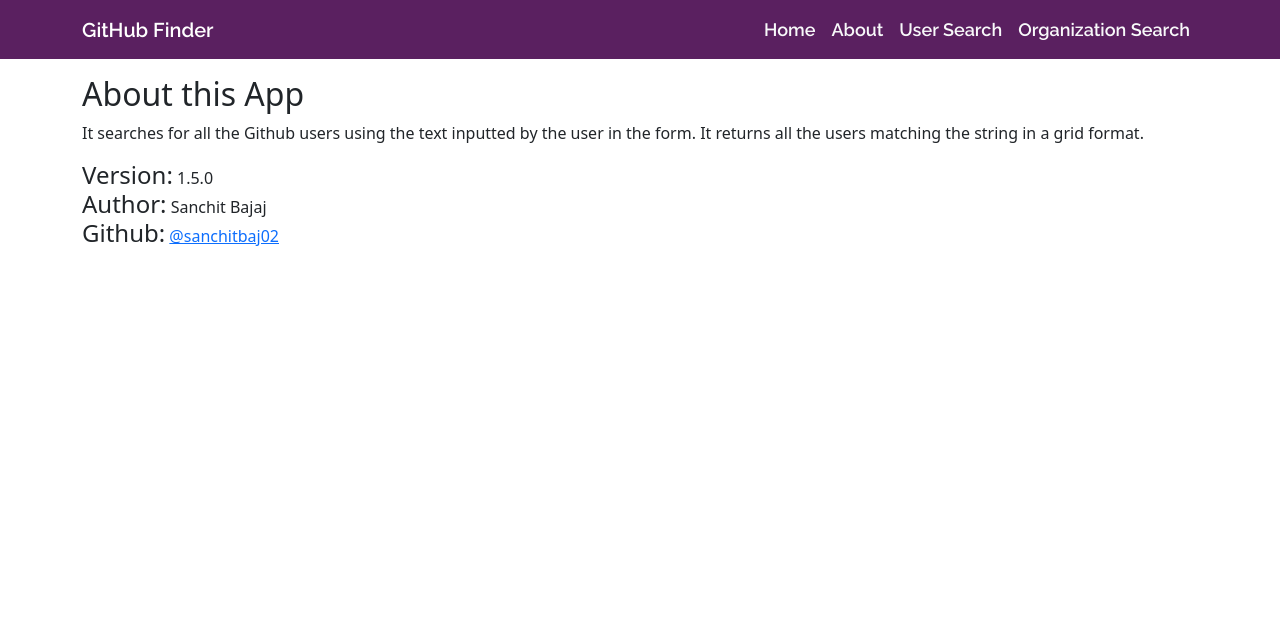
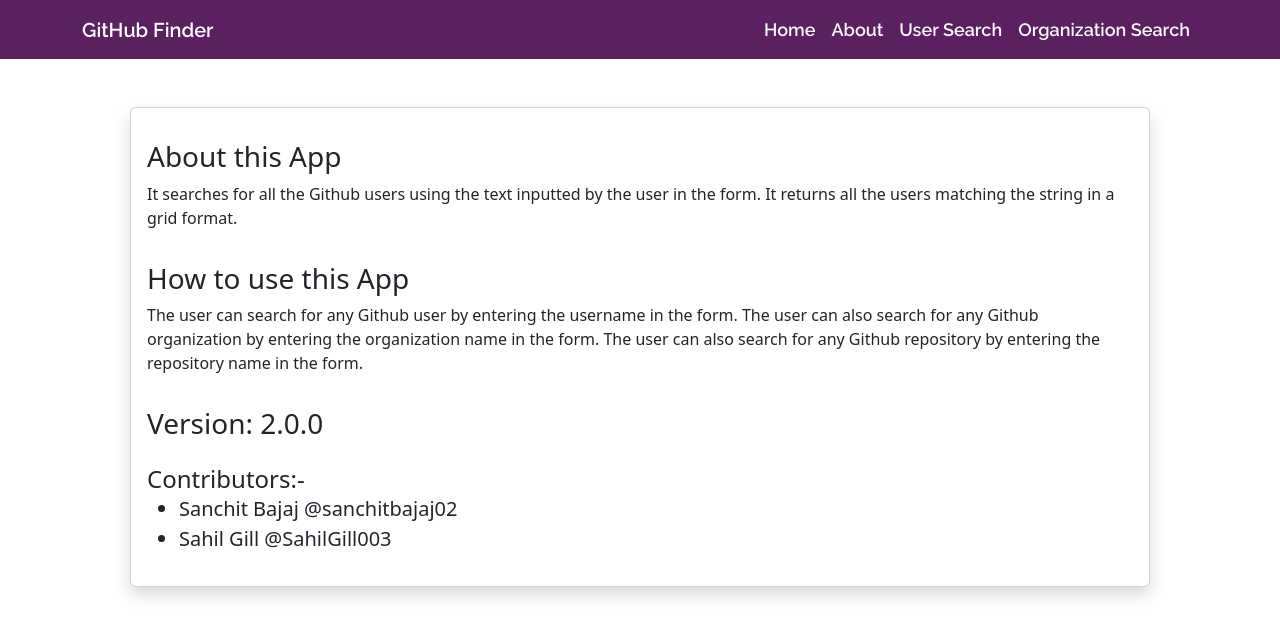
Before and after one commit to Sanchitbajaj02/GitHub-Finder, a React (Create React App) app: page /about in a window 1280 px wide. Shown: the top 636 px of the page. Built offline with nearby package versions, Linux system fonts and the light colour scheme.

Commit message:
minor optimize changes and version update

```diff
--- a/src/App.jsx
+++ b/src/App.jsx
@@ -35,7 +35,7 @@ const App = () => {
           <Route path="/orgs" element={<Organization />} />
           <Route path="/page-not-found" element={<NotFound />} />
           <Route
-            path="*"
+            path="/*"
             element={<Navigate to="/page-not-found" replace={true} />}
           />
         </Routes>
--- a/src/Components/Layouts/RepoCard.jsx
+++ b/src/Components/Layouts/RepoCard.jsx
@@ -5,10 +5,19 @@ import { FaEye, FaInfo, FaLink, FaStar, FaUtensils } from "react-icons/fa";
 const RepoCard = ({ repo }) => {
   return (
     <>
-      <div className="card text-dark border-0 shadow">
+      <div
+        className="card text-dark border-0 shadow"
+        style={{ height: "100%" }}>
         <div className="card-body">
           <h4 className="card-title mb-3">
-            <a href={repo?.html_url} target="_blank" rel="noopener noreferrer" className="text-dark text-decoration-none"><FaLink size={20} /> {repo?.name}</a>
+            <a
+              href={repo?.html_url}
+              target="_blank"
+              title={repo?.name}
+              rel="noopener noreferrer"
+              className=" link-hover">
+              <FaLink size={20} /> {repo?.name}
+            </a>
           </h4>
           {repo?.description && (
             <p className="card-text text-dark">{repo?.description}</p>
--- a/src/Components/Layouts/Repositories.jsx
+++ b/src/Components/Layouts/Repositories.jsx
@@ -3,7 +3,7 @@ import RepoCard from "./RepoCard";
 
 import { getUserRepos } from "../../Data/axios";
 
-const Repositories = ({ username }) => {
+const Repositories = ({ getGithubUser, username }) => {
   const [getGithubRepos, setGithubRepos] = useState([]);
 
   useEffect(() => {
@@ -18,9 +18,25 @@ const Repositories = ({ username }) => {
 
   return (
     <>
-      {getGithubRepos.map((repo, i) => {
-        return <div className="mb-3" key={i}><RepoCard repo={repo} /></div>;
-      })}
+      {getGithubUser.type === "User" ? (
+        getGithubRepos.map((repo, i) => {
+          return (
+            <div className="mb-3" key={i}>
+              <RepoCard repo={repo} />
+            </div>
+          );
+        })
+      ) : (
+        <div className="row">
+          {getGithubRepos.map((repo, i) => {
+            return (
+              <div className="col-md-4 mb-3" key={i}>
+                <RepoCard repo={repo} />
+              </div>
+            );
+          })}
+        </div>
+      )}
     </>
   );
 };
--- a/src/Components/Layouts/Search.jsx
+++ b/src/Components/Layouts/Search.jsx
@@ -19,7 +19,7 @@ const Search = ({ data, setData, type }) => {
                 className="form-control"
                 name="username"
                 id="username"
-                placeholder={type}
+                placeholder={`Search for ${type}`}
                 ref={refVar}
               />
             </div>
--- a/src/Components/Pages/About.jsx
+++ b/src/Components/Pages/About.jsx
@@ -4,28 +4,56 @@ import React from "react";
 const About = () => {
   return (
     <Fragment>
-      <section className="mt-3">
-        <h2>About this App</h2>
+      <section className="card card-cover shadow p-3 m-5">
+        <article className="mt-3">
+          <h3>About this App</h3>
           <p>
             It searches for all the Github users using the text inputted by the
             user in the form. It returns all the users matching the string in a
             grid format.
           </p>
-      </section>
+        </article>
 
-      <section>
-        <h4 className="d-inline">Version:</h4> 1.5.0
-        <br />
-        <h4 className="d-inline">Author:</h4> Sanchit Bajaj
-        <br />
-        <h4 className="d-inline">Github:</h4>{" "}
+        <article className="mt-3">
+          <h3>How to use this App</h3>
+          <p>
+            The user can search for any Github user by entering the username in
+            the form. The user can also search for any Github organization by
+            entering the organization name in the form. The user can also search
+            for any Github repository by entering the repository name in the
+            form.
+          </p>
+        </article>
+
+        <article className="mt-3">
+          <h3>Version: 2.0.0</h3>
+        </article>
+
+        <article className="mt-3">
+          <h4 className="d-inline">Contributors:- </h4>
+          <ul>
+            <li className="fs-5">
+              Sanchit Bajaj{" "}
               <a
                 href="http://github.com/sanchitbajaj02/"
                 target="_blank"
-          rel="noreferrer"
-        >
-          @sanchitbaj02
+                className="link-hover"
+                rel="noreferrer noopener">
+                @sanchitbajaj02
               </a>
+            </li>
+            <li className="fs-5">
+              Sahil Gill{" "}
+              <a
+                href="https://github.com/SahilGill003"
+                target="_blank"
+                className="link-hover"
+                rel="noreferrer noopener">
+                @SahilGill003
+              </a>
+            </li>
+          </ul>
+        </article>
       </section>
     </Fragment>
   );
--- a/src/Components/Pages/UserProfile.jsx
+++ b/src/Components/Pages/UserProfile.jsx
@@ -41,8 +41,7 @@ const UserProfile = (props) => {
             onClick={() => {
               window.sessionStorage.clear();
               setStore("");
-            }}
-          >
+            }}>
             <MdArrowBackIos size={20} /> Back to Search
           </Link>
         ) : (
@@ -53,8 +52,7 @@ const UserProfile = (props) => {
             onClick={() => {
               window.sessionStorage.clear();
               setStore("");
-            }}
-          >
+            }}>
             <MdArrowBackIos size={20} /> Back to Search
           </Link>
         )}
@@ -96,7 +94,10 @@ const UserProfile = (props) => {
             {getGithubUser.blog && (
               <h5 className="mb-3">
                 <BiGlobe />{" "}
-                <a href={getGithubUser.blog} target="_blank" rel="noreferrer">
+                <a
+                  href={getGithubUser.blog}
+                  target="_blank"
+                  rel="noopener noreferrer">
                   {getGithubUser.blog}
                 </a>
               </h5>
@@ -108,8 +109,7 @@ const UserProfile = (props) => {
                 href={getGithubUser.html_url}
                 target="_blank"
                 rel="noopener noreferrer"
-                className="btn profile-github-button"
-              >
+                className="btn profile-github-button">
                 <FaGithub size={22} /> Visit GitHub Profile
               </a>
             </div>
@@ -166,7 +166,6 @@ const UserProfile = (props) => {
       <section className="my-3">
         <div className="card card-cover shadow p-3">
           <section className="row">
-
             {getGithubUser?.type !== "Organization" ? (
               <article className="col-lg-7">
                 <h4 className="text-center my-3 fw-bold">GitHub Statistics</h4>
@@ -214,14 +213,17 @@ const UserProfile = (props) => {
                   />
                 </figure>
               </article>
-              ): (
-                null
-              )}
+            ) : null}
 
-            <article className="col-lg-5">
+            <article
+              className={
+                getGithubUser?.type !== "Organization"
+                  ? "col-lg-5"
+                  : "col-lg-12"
+              }>
               <h4 className="text-center my-3 fw-bold">Latest Repositories</h4>
 
-              <Repositories username={username} />
+              <Repositories getGithubUser={getGithubUser} username={username} />
             </article>
           </section>
         </div>
--- a/src/Data/axios.js
+++ b/src/Data/axios.js
@@ -58,7 +58,7 @@ export const getUserData = async (username) => {
 export const getUserRepos = async (username) => {
   const promise = new Promise((resolve, reject) => {
     instance
-      .get(`users/${username}/repos?per_page=10&sort=created:desc`)
+      .get(`users/${username}/repos?per_page=9&sort=created:desc`)
       .then((query) => {
         resolve(query.data);
       })
--- a/src/Styles/Index.css
+++ b/src/Styles/Index.css
@@ -146,3 +146,13 @@ input[type="text"] {
   padding: 0.3rem 0.75rem;
   font-weight: 600;
 }
+
+.link-hover {
+  color: #21262d;
+  text-decoration: none;
+}
+
+.link-hover:hover {
+  color: var(--main-color);
+  text-decoration: none;
+}
```
Also changed, not shown: 2 other files (tests, documents, lock files or other folders). Lines whose indentation alone changed are shown as unchanged.
